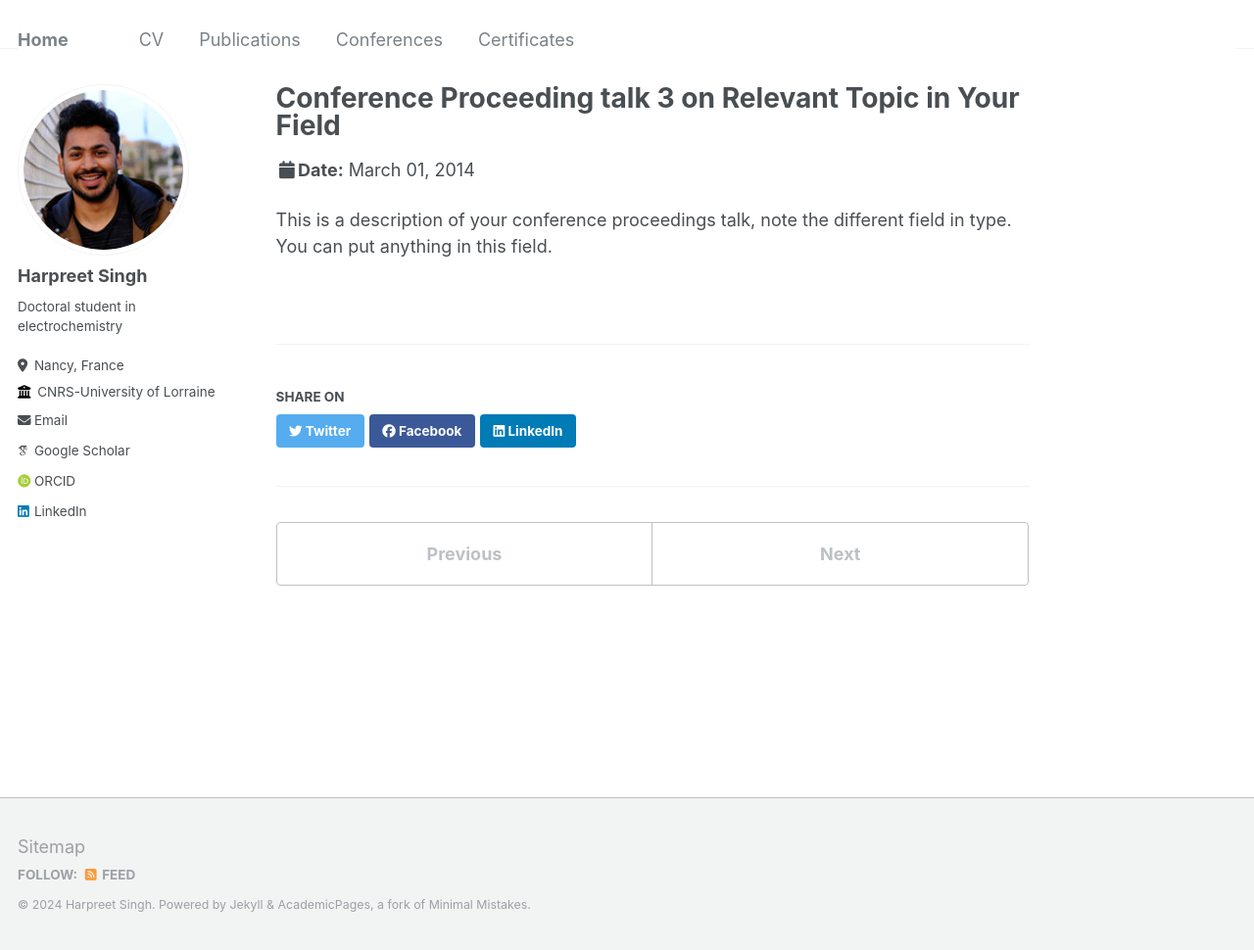
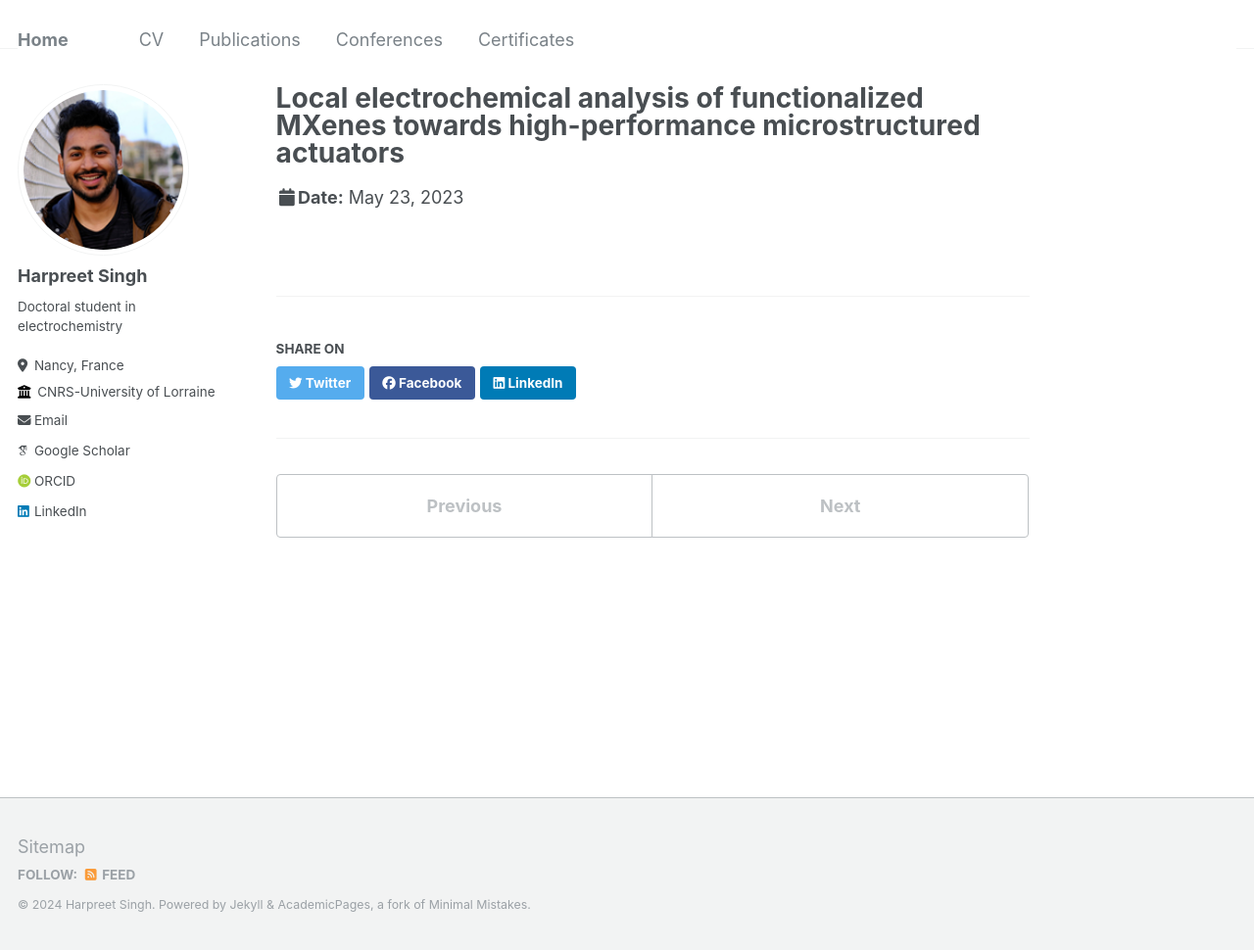
Before and after one commit to Harpr33t-Singh/Harpr33t-Singh.github.io, a Jekyll site: the page built from _talks/2014-03-01-talk-3.md, in a window 1280 px wide and 970 px high. Shown: the whole window at 98% size. Built offline with Jekyll 4.4.1, drawn with Linux system fonts in a browser that asks for light colours; some web fonts are replaced.

Commit message:
Update 2014-03-01-talk-3.md

```diff
--- a/_talks/2014-03-01-talk-3.md
+++ b/_talks/2014-03-01-talk-3.md
@@ -1,11 +1,9 @@
 ---
-title: "Conference Proceeding talk 3 on Relevant Topic in Your Field"
+title: "Local electrochemical analysis of functionalized MXenes towards high-performance microstructured actuators"
 collection: talks
-type: "Conference proceedings talk"
+type: "Oral Presentation"
 permalink: /talks/2014-03-01-talk-3
-venue: "Testing Institute of America 2014 Annual Conference"
-date: 2014-03-01
-location: "Los Angeles, CA"
+venue: "Laboratoire de Chimie Physique et Microbiologie pour les Matériaux et l'Environnement - LCPME"
+date: 2023-05-23
+location: "Villers-lès-Nancy, France"
 ---
-
-This is a description of your conference proceedings talk, note the different field in type. You can put anything in this field.
```
